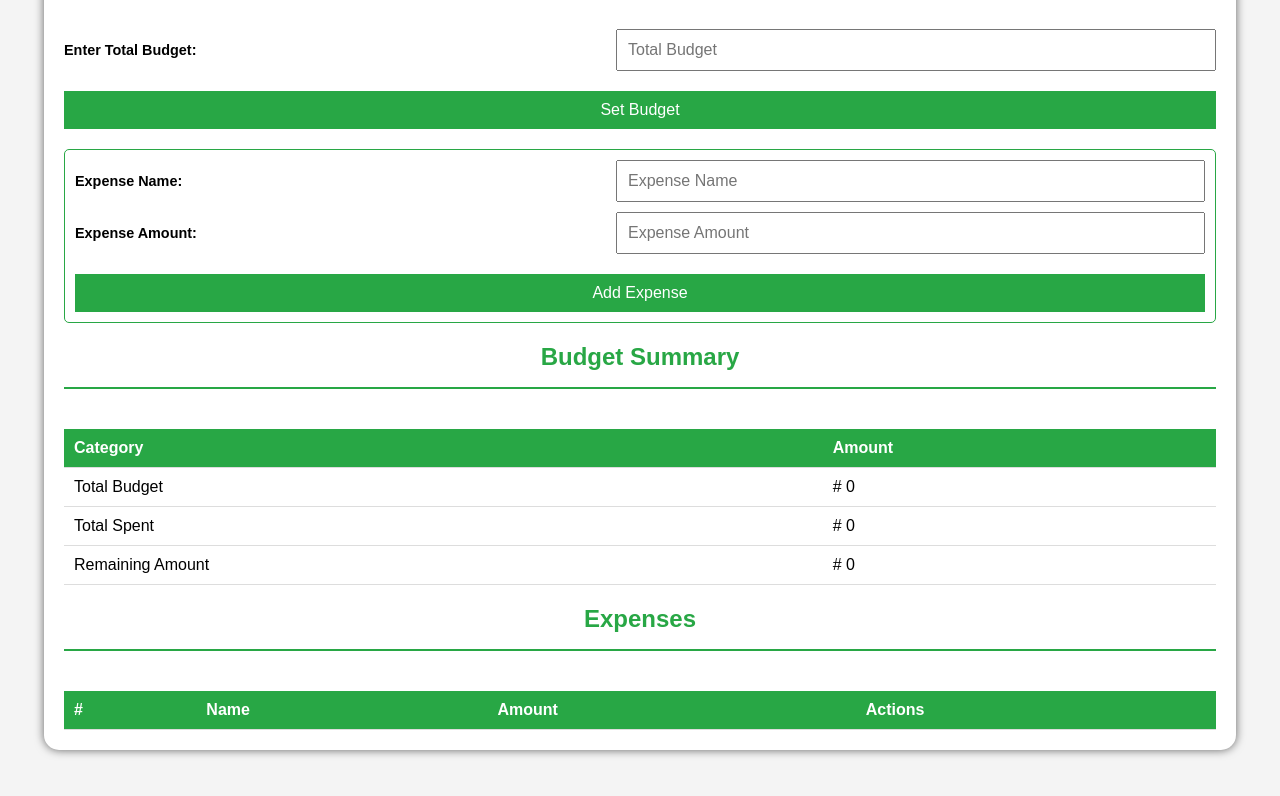
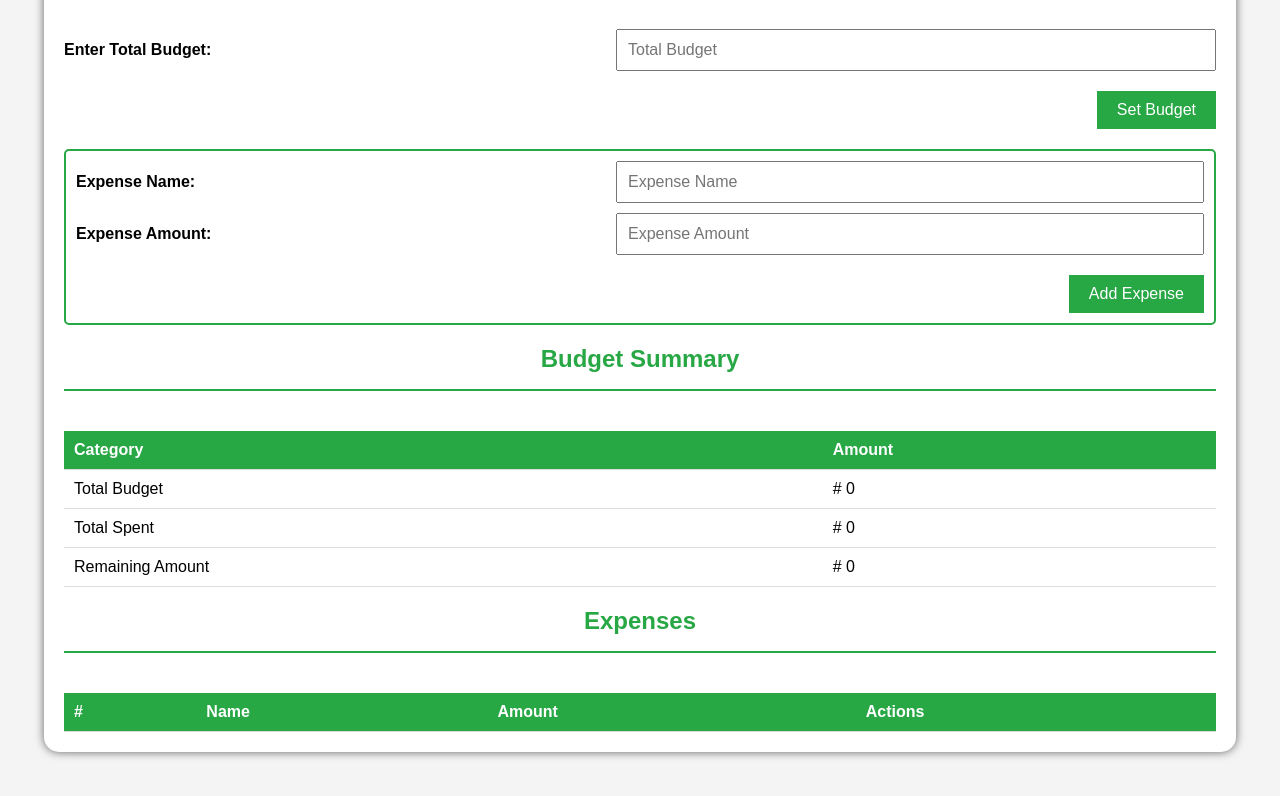
Before and after one commit to Adeoye-J/budget_tracker, a plain HTML site: page index.html in a window 1280 px wide. Shown: the part 148-944 px from the top of the page. Drawn offline with Linux system fonts and the light colour scheme.

Commit message:
made changes to the button

```diff
--- a/index.html
+++ b/index.html
@@ -15,7 +15,9 @@
                 Enter Total Budget:
                 <input type="number" id="totalBudget" placeholder="Total Budget">
             </label>
-            <button id="setBudgetBtn">Set Budget</button>
+            <div class="align-button">
+                <button id="setBudgetBtn">Set Budget</button>
+            </div>
         </div>
 
         <div class="expense-input">
@@ -27,9 +29,10 @@
                 Expense Amount:
                 <input type="number" id="expenseAmount" placeholder="Expense Amount">
             </label>
-            <button id="addExpenseBtn">Add Expense</button>
+            <div class="align-button">
+                <button id="addExpenseBtn">Add Expense</button>
+            </div>
         </div>
-
         <div class="budget-summary">
             <h2>Budget Summary</h2>
             <div class="table-responsive">
--- a/styles.css
+++ b/styles.css
@@ -43,7 +43,7 @@ h2 {
 }
 
 .expense-input {
-    border: 1px solid #28a745;
+    border: 2px solid #28a745;
     padding: 10px;
     border-radius: 5px;
 }
@@ -52,7 +52,7 @@ h2 {
     display: flex;
     justify-content: space-between;
     align-items: center;
-    font-size: .9rem;
+    font-size: 1rem;
     font-weight: 600;
 }
 
@@ -75,6 +75,16 @@ button {
 button:hover {
     background-color: #218838;
 }
+
+.align-button {
+    display: flex;
+    align-items: center;
+    justify-content: flex-end;
+}
+
+/* #setBudgetBtn, #addExpenseBtn {
+    width: 20%;
+} */
 
 .budget-summary p {
     font-size: 16px;
```
